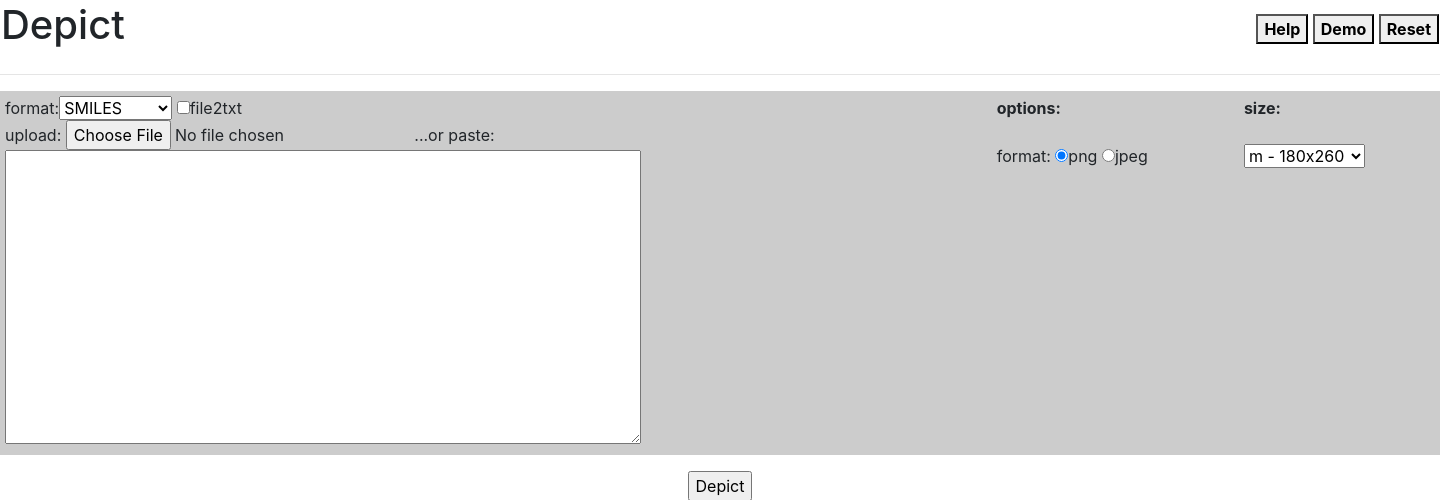
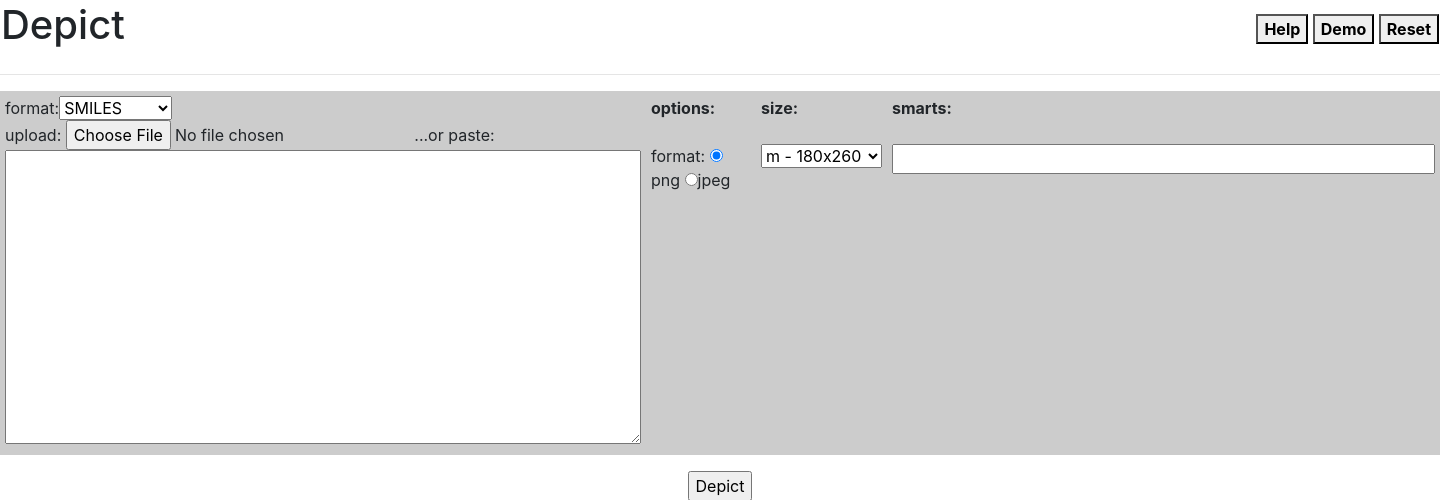
Before and after one commit to unmtransinfo/CFChemApps, a Django app: page /depict/ in a window 1440 px wide. Shown: the top 500 px of the page. Run offline with Django 4.2, Linux system fonts and the light colour scheme; some libraries are stand-ins or nearby versions.

Commit message:
added options for smarts

```diff
--- a/depict/views.py
+++ b/depict/views.py
@@ -15,10 +15,13 @@ def index(request):
 def get_mols(request, type):
     format = request.POST.get("imgfmt")
     size = request.POST.get("size")
+    smarts = request.POST.get("smarts")
+
     size = get_image_size(size)
 
     if request.method == 'POST':
         if INFILE in request.FILES:
+            print("call ")
             filename = save_file(request)
             type = get_file_type(filename)
 
@@ -26,7 +29,7 @@ def get_mols(request, type):
                 input_text, datas = get_content_from_csv(filename)
                 delete_file(filename)
             elif type == FileType.MOL or type == FileType.SDF:
-                output = get_svgs_from_mol_file(filename, format, size)
+                output = get_svgs_from_mol_file(filename, format, size, smarts)
                 input_text = get_content_from_file(filename)
                 context = {
                     IMAGES: output,
@@ -38,7 +41,7 @@ def get_mols(request, type):
         else:
             input_text, datas = get_content(type, request)
 
-    output = get_svgs_from_data(datas, format, size)
+    output = get_svgs_from_data(datas, format, size, smarts)
     context = {
         IMAGES: output,
         INPUT_TEXT: input_text
--- a/templates/depict/index.html
+++ b/templates/depict/index.html
@@ -266,7 +266,8 @@
                     <OPTION VALUE="csv" SELECTED>
                         SMILES
                 </SELECT>
-                <INPUT TYPE=CHECKBOX NAME="file2txt" VALUE="CHECKED">file2txt<BR>
+                <!-- <INPUT TYPE=CHECKBOX NAME="file2txt" VALUE="CHECKED">file2txt -->
+                    <BR>
                 upload: <INPUT accept=".csv, .mol, .sdf, .smi" id="infile" TYPE="FILE" NAME="infile"> ...or paste:<BR>
 
 
@@ -298,6 +299,10 @@
                     </option>
                 </select>
 
+            </td>
+            <td valign="top">
+                <b>smarts: </b><br><br>
+                <input type="text" name="smarts" size="48" value="">
             </td>
         </TR>
     </TABLE>
```
Also changed, not shown: depict/utils.py (+10 -7 lines).
